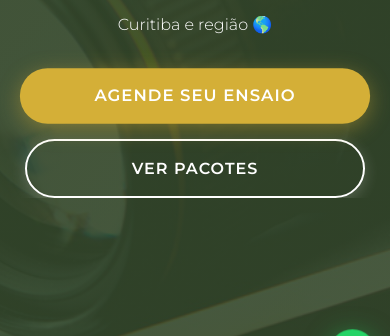
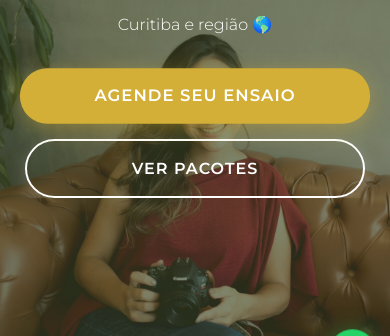
Before and after one commit to corpsolutionsdev/corp-amanda-caobianco, a plain HTML site: page index.html in a window 390 px wide. Shown: the part 454-790 px from the top of the page. Drawn offline with nearby package versions, Linux system fonts and the light colour scheme.

Commit message:
:lipstick: feat: update background image

```diff
--- a/src/css/style.css
+++ b/src/css/style.css
@@ -216,16 +216,40 @@ h1, h2, h3, h4, h5, h6 {
    ================================ */
 .hero {
     height: 100vh;
-    background: linear-gradient(rgba(49, 69, 40, 0.7), rgba(49, 69, 40, 0.7)), url('../img/background.png');
-    background-size: cover;
-    background-position: center;
-    background-attachment: fixed;
+    background: #314528;
     display: flex;
     align-items: center;
     justify-content: center;
     text-align: center;
     position: relative;
     color: var(--secondary-color);
+    overflow: hidden;
+}
+
+.hero::before {
+    content: '';
+    position: absolute;
+    top: 0;
+    left: 0;
+    width: 50%;
+    height: 100%;
+    background: url('../img/background-01.webp');
+    background-size: cover;
+    background-position: center 10%;
+    z-index: 0;
+}
+
+.hero::after {
+    content: '';
+    position: absolute;
+    top: 0;
+    right: 0;
+    width: 50%;
+    height: 100%;
+    background: url('../img/background-02.webp');
+    background-size: cover;
+    background-position: center;
+    z-index: 0;
 }
 
 .hero-overlay {
@@ -234,12 +258,13 @@ h1, h2, h3, h4, h5, h6 {
     left: 0;
     right: 0;
     bottom: 0;
-    background: linear-gradient(135deg, rgba(49, 69, 40, 0.8) 0%, rgba(49, 69, 40, 0.6) 100%);
+    background: linear-gradient(135deg, rgba(49, 69, 40, 0.7) 0%, rgba(49, 69, 40, 0.6) 100%);
+    z-index: 1;
 }
 
 .hero-content {
     position: relative;
-    z-index: 1;
+    z-index: 2;
 }
 
 .hero-title {
@@ -1192,6 +1217,24 @@ h1, h2, h3, h4, h5, h6 {
         overflow-x: hidden;
     }
 
+    .hero::before {
+        width: 100%;
+        height: 50%;
+        bottom: 50%;
+        top: 0;
+        left: 0;
+        right: auto;
+    }
+
+    .hero::after {
+        width: 100%;
+        height: 50%;
+        top: 50%;
+        bottom: 0;
+        left: 0;
+        right: auto;
+    }
+
     .hero-content {
         padding: 0 15px;
         width: 100%;
```
Also changed, not shown: src/img/background-01.webp (added), src/img/background-02.webp (added), src/img/background.png (deleted).
